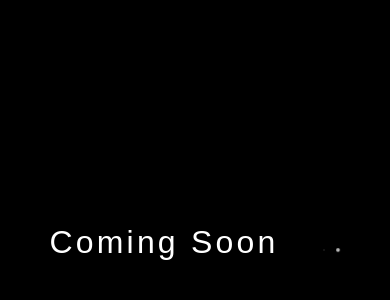
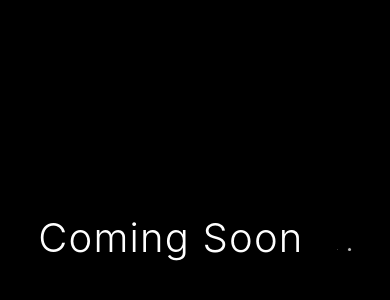
Before and after one commit to badriyyastudentsunion/cltsahityotsav, a plain HTML site: page index.html in a window 390 px wide. Shown: the part 180-480 px from the top of the page. Drawn offline with Linux system fonts and the light colour scheme.

Commit message:
Update index.html

```diff
--- a/index.html
+++ b/index.html
@@ -14,35 +14,41 @@
         body {
             background-color: #000;
             color: #fff;
-            font-family: 'Arial', sans-serif;
+            font-family: -apple-system, BlinkMacSystemFont, 'Segoe UI', Roboto, Arial, sans-serif;
             min-height: 100vh;
             display: flex;
             align-items: center;
             justify-content: center;
             overflow: hidden;
+            padding: 20px;
         }
 
         .container {
             text-align: center;
+            width: 100%;
+            max-width: 400px;
         }
 
         .coming-soon {
-            font-size: 4rem;
+            font-size: clamp(2.5rem, 8vw, 4rem);
             font-weight: 300;
-            letter-spacing: 0.1em;
+            letter-spacing: 0.05em;
+            line-height: 1.2;
             opacity: 0;
             animation: fadeInUp 1.5s ease-out forwards;
+            margin-bottom: 1rem;
         }
 
         .dots {
             display: inline-flex;
-            gap: 0.5rem;
+            gap: 0.75rem;
             margin-left: 1rem;
+            align-items: center;
         }
 
         .dot {
-            width: 6px;
-            height: 6px;
+            width: 8px;
+            height: 8px;
             background-color: #fff;
             border-radius: 50%;
             animation: pulse 1.4s infinite ease-in-out;
@@ -56,7 +62,7 @@
         @keyframes fadeInUp {
             from {
                 opacity: 0;
-                transform: translateY(50px);
+                transform: translateY(30px);
             }
             to {
                 opacity: 1;
@@ -75,16 +81,82 @@
             }
         }
 
-        /* Responsive */
+        /* Mobile-specific optimizations */
         @media (max-width: 768px) {
+            body {
+                padding: 16px;
+            }
+
             .coming-soon {
-                font-size: 2.5rem;
+                font-size: clamp(2rem, 10vw, 3rem);
+                letter-spacing: 0.03em;
+                margin-bottom: 0.5rem;
+            }
+
+            .dots {
+                gap: 0.5rem;
+                margin-left: 0.75rem;
+            }
+
+            .dot {
+                width: 6px;
+                height: 6px;
             }
         }
 
         @media (max-width: 480px) {
             .coming-soon {
-                font-size: 2rem;
+                font-size: clamp(1.75rem, 12vw, 2.5rem);
+                line-height: 1.1;
+            }
+
+            .dots {
+                gap: 0.4rem;
+                margin-left: 0.5rem;
+            }
+
+            .dot {
+                width: 5px;
+                height: 5px;
+            }
+        }
+
+        /* Landscape orientation for mobile */
+        @media (max-height: 500px) and (orientation: landscape) {
+            body {
+                padding: 10px;
+            }
+
+            .coming-soon {
+                font-size: clamp(1.5rem, 8vh, 2.5rem);
+            }
+        }
+
+        /* High contrast for better readability */
+        @media (prefers-contrast: high) {
+            .coming-soon {
+                font-weight: 400;
+            }
+
+            .dot {
+                background-color: #ffffff;
+            }
+        }
+
+        /* Reduced motion for accessibility */
+        @media (prefers-reduced-motion: reduce) {
+            .coming-soon {
+                animation: fadeIn 1s ease-out forwards;
+            }
+
+            .dot {
+                animation: none;
+                opacity: 1;
+            }
+
+            @keyframes fadeIn {
+                from { opacity: 0; }
+                to { opacity: 1; }
             }
         }
     </style>
```
